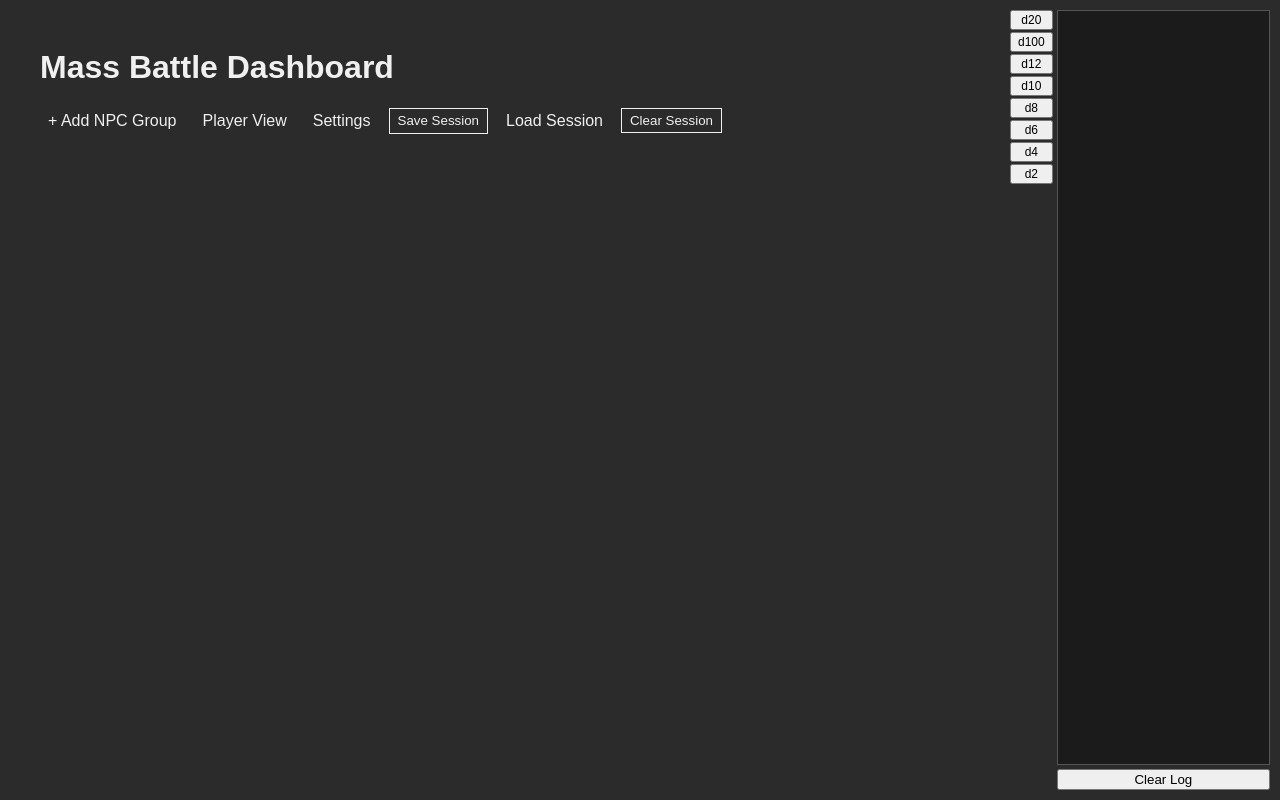
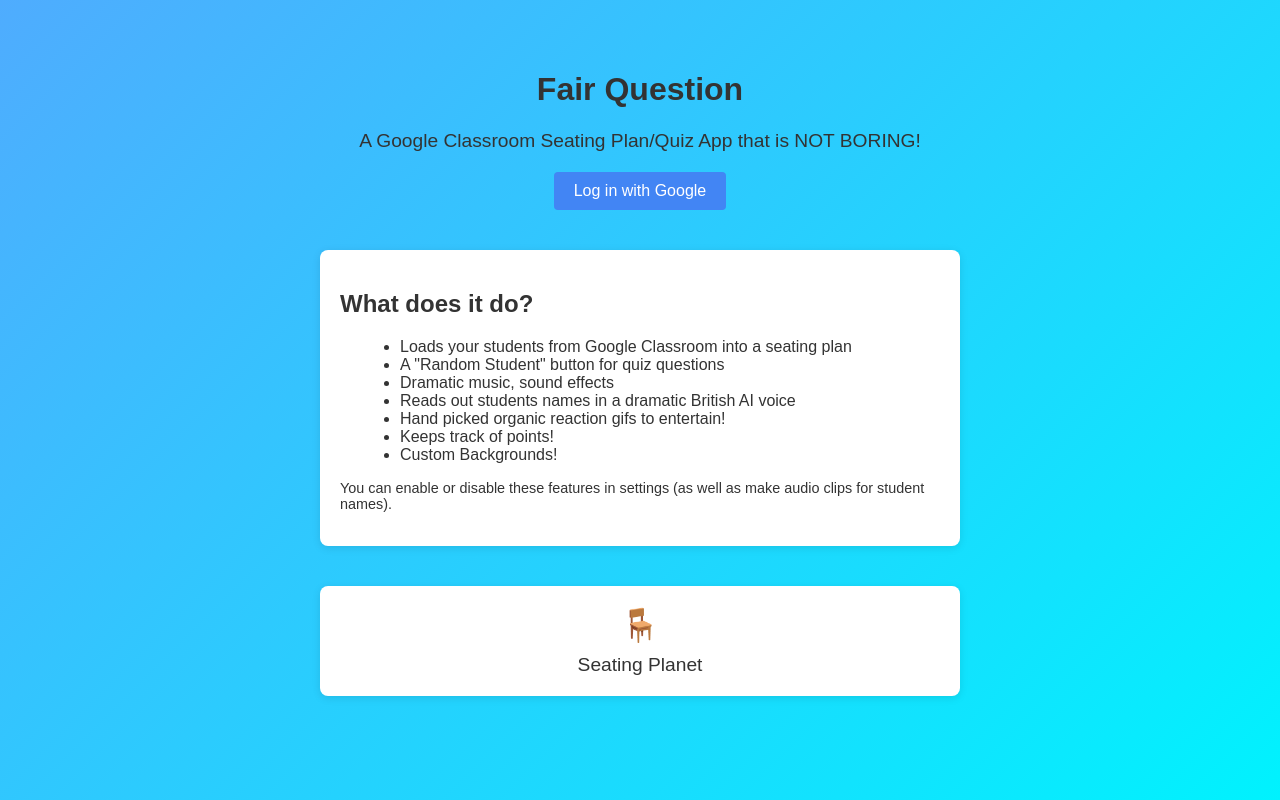
Before and after one commit to MrDMurray/bigbattle, a Flask app: page / in a window 1280 px wide. Run offline with Flask 3, Linux system fonts and the light colour scheme.

Commit message:
Add landing page and gating for Seating Planet

```diff
--- a/app.py
+++ b/app.py
@@ -94,12 +94,20 @@
            filename.rsplit('.', 1)[1].lower() in ALLOWED_EXTENSIONS
 
 @app.route('/', methods=['GET'])
-def index():
+def home():
+    return render_template('index.html')
+
+@app.route('/seating', methods=['GET'])
+def seating():
+    return render_template('seating.html')
+
+@app.route('/battle', methods=['GET'])
+def battle():
     # Calculate total HP for each group before rendering
     for g in npc_groups:
         g["total_hp"] = sum(n.hp for n in g.get("npcs", []))
         g["count"] = len(g.get("npcs", []))
-    return render_template("index.html", groups=npc_groups, settings=settings)
+    return render_template("battle.html", groups=npc_groups, settings=settings)
 
 
 @app.route('/player_view', methods=['GET'])
@@ -176,7 +184,7 @@
     }
     npc_groups.append(group)
     next_id += 1
-    return redirect(url_for('index'))
+    return redirect(url_for('battle'))
 
 
 @app.route('/save_template', methods=['POST'])
@@ -207,7 +215,7 @@
 def delete_group(group_id):
     global npc_groups
     npc_groups = [g for g in npc_groups if g['id'] != group_id]
-    return redirect(url_for('index'))
+    return redirect(url_for('battle'))
 
 
 @app.route('/delete_template/<int:template_id>', methods=['POST'])
@@ -229,7 +237,7 @@
         for g in npc_groups:
             if g['id'] == group_id:
                 g['icon'] = filename
-    return redirect(url_for('index'))
+    return redirect(url_for('battle'))
 
 
 def _serialize_groups():
@@ -305,7 +313,7 @@
     )
     conn.commit()
     conn.close()
-    return redirect(url_for('index'))
+    return redirect(url_for('battle'))
 
 
 @app.route('/load_session', methods=['GET'])
@@ -334,7 +342,7 @@
         npc_groups = _deserialize_groups(data.get('npc_groups', []))
         next_id = data.get('next_id', 1)
         settings.update(data.get('settings', {}))
-    return redirect(url_for('index'))
+    return redirect(url_for('battle'))
 
 
 @app.route('/clear_session', methods=['POST'])
@@ -342,7 +350,7 @@
     global npc_groups, next_id
     npc_groups = []
     next_id = 1
-    return redirect(url_for('index'))
+    return redirect(url_for('battle'))
 
 @app.route("/damage/<int:group_id>", methods=["POST"])
 def damage(group_id):
--- /dev/null
+++ b/static/css/landing.css
@@ -0,0 +1,80 @@
+body {
+  font-family: Arial, sans-serif;
+  margin: 0;
+  padding: 0;
+  min-height: 100vh;
+  display: flex;
+  flex-direction: column;
+  align-items: center;
+  background: linear-gradient(135deg, #4facfe, #00f2fe);
+  color: #333;
+}
+
+.hero {
+  text-align: center;
+  margin-top: 50px;
+}
+
+.tagline {
+  font-size: 1.2rem;
+  margin-bottom: 20px;
+}
+
+.google-btn {
+  background: #4285F4;
+  color: white;
+  border: none;
+  padding: 10px 20px;
+  border-radius: 4px;
+  cursor: pointer;
+  font-size: 1rem;
+}
+
+.features {
+  max-width: 600px;
+  background: white;
+  padding: 20px;
+  border-radius: 8px;
+  margin: 40px auto;
+  box-shadow: 0 2px 8px rgba(0,0,0,0.1);
+}
+
+.features ul {
+  list-style-type: disc;
+  margin-left: 20px;
+}
+
+.apps {
+  margin-bottom: 40px;
+}
+
+.app-card {
+  display: flex;
+  flex-direction: column;
+  align-items: center;
+  text-decoration: none;
+  background: white;
+  padding: 20px;
+  border-radius: 8px;
+  box-shadow: 0 2px 8px rgba(0,0,0,0.1);
+  color: #333;
+  transition: transform .2s;
+}
+
+.app-card:hover {
+  transform: scale(1.05);
+}
+
+.app-card .emoji {
+  font-size: 2rem;
+}
+
+.app-card .title {
+  margin-top: 10px;
+  font-size: 1.2rem;
+}
+
+.settings-note {
+  font-size: 0.9rem;
+  margin-top: 15px;
+}
--- /dev/null
+++ b/static/js/landing.js
@@ -0,0 +1,25 @@
+document.addEventListener('DOMContentLoaded', () => {
+  const loginBtn = document.getElementById('login-btn');
+  const seatingLink = document.getElementById('seating-link');
+
+  const updateButton = () => {
+    if (localStorage.getItem('loggedIn') === 'true') {
+      loginBtn.textContent = 'Logged in with Google';
+      loginBtn.disabled = true;
+    }
+  };
+
+  loginBtn.addEventListener('click', () => {
+    localStorage.setItem('loggedIn', 'true');
+    updateButton();
+  });
+
+  seatingLink.addEventListener('click', (e) => {
+    if (localStorage.getItem('loggedIn') !== 'true') {
+      e.preventDefault();
+      alert('Please log in with Google before visiting Seating Planet.');
+    }
+  });
+
+  updateButton();
+});
--- a/templates/index.html
+++ b/templates/index.html
@@ -3,103 +3,36 @@
 <head>
   <meta charset="UTF-8">
   <meta name="viewport" content="width=device-width, initial-scale=1.0">
-  <title>Mass Battle Dashboard</title>
-  <link rel="stylesheet" href="{{ url_for('static', filename='css/style.css') }}">
+  <title>Fair Question</title>
+  <link rel="stylesheet" href="{{ url_for('static', filename='css/landing.css') }}">
 </head>
 <body>
-  <div class="container">
-    <h1>Mass Battle Dashboard</h1>
-    <nav class="top-nav">
-      <a id="add-group-btn" href="{{ url_for('add_group_page') }}">+ Add NPC Group</a>
-      <a href="{{ url_for('player_view') }}" class="nav-link">Player View</a>
-      <a href="{{ url_for('settings_page') }}" class="nav-link">Settings</a>
-      <button id="save-session-btn" type="button">Save Session</button>
-      <a href="{{ url_for('load_session_page') }}" class="nav-link">Load Session</a>
-      <form action="{{ url_for('clear_session') }}" method="post"><button type="submit">Clear Session</button></form>
+  <header class="hero">
+    <h1>Fair Question</h1>
+    <p class="tagline">A Google Classroom Seating Plan/Quiz App that is NOT BORING!</p>
+    <button id="login-btn" class="google-btn">Log in with Google</button>
+  </header>
+  <main>
+    <section class="features">
+      <h2>What does it do?</h2>
+      <ul>
+        <li>Loads your students from Google Classroom into a seating plan</li>
+        <li>A "Random Student" button for quiz questions</li>
+        <li>Dramatic music, sound effects</li>
+        <li>Reads out students names in a dramatic British AI voice</li>
+        <li>Hand picked organic reaction gifs to entertain!</li>
+        <li>Keeps track of points!</li>
+        <li>Custom Backgrounds!</li>
+      </ul>
+      <p class="settings-note">You can enable or disable these features in settings (as well as make audio clips for student names).</p>
+    </section>
+    <nav class="apps">
+      <a id="seating-link" href="{{ url_for('seating') }}" class="app-card">
+        <span class="emoji">🪑</span>
+        <span class="title">Seating Planet</span>
+      </a>
     </nav>
-    <div id="groups">
-      {% for g in groups %}
-      <div class="group" id="group-{{ g.id }}" data-str="{{ g.abilities['STR'] }}" data-dex="{{ g.abilities['DEX'] }}" data-con="{{ g.abilities['CON'] }}" data-int="{{ g.abilities['INT'] }}" data-wis="{{ g.abilities['WIS'] }}" data-cha="{{ g.abilities['CHA'] }}">
-        <div class="grid">
-          {% for i in range(g.count) %}
-          {% set npc = g.npcs[i] %}
-          <div class="cell" data-max-hp="{{ npc.max_hp }}" data-index="{{ i }}">
-            <span class="hp-label">{{ npc.hp }}</span>
-            <img src="{{ url_for('static', filename='icons/' + (g.icon if g.icon else 'default_icon.png')) }}"
-                 onerror="this.onerror=null;this.src='{{ url_for('static', filename='icons/default_icon.png') }}';" />
-            {% if settings.dm_view_health_bar %}
-            {% set pct = (npc.hp / npc.max_hp * 100) if npc.max_hp else 100 %}
-            <div class="hp-bar {{ 'green' if pct>=76 else 'yellow' if pct>=50 else 'orange' if pct>=25 else 'red' }}"></div>
-            {% endif %}
-          </div>
-          {% endfor %}
-        </div>
-        <div class="info">
-          <h2>{{ g.name }}</h2>
-          <div class="stats-row">
-            <span>Total Group HP: {{ g.total_hp }} Enemies Remaining: {{ g.count }}</span>
-
-			<form class="attack-form" data-group-name="{{ g.name }}" data-attack-name="{{ g.attack_name }}" action="{{ url_for('attack', group_id=g.id) }}" method="post">
-              <button type="submit">{{ g.attack_name or 'Attack' }}</button>
-              <span class="attack-die">(1d20{% if g.attack_bonus %}+{{ g.attack_bonus }}{% endif %})</span><br>
-              <label class="adv-option"><input type="checkbox" name="advantage">Adv</label>
-              <label class="adv-option"><input type="checkbox" name="disadvantage">Dis</label>
-              <label class="adv-option"><input type="checkbox" name="reach">Reach</label>
-              <label class="adv-option"><input type="checkbox" name="ai">AI</label>
-            </form>
-            <form class="damage-form" action="{{ url_for('damage', group_id=g.id) }}" method="post">
-              <input type="number" name="damage" value="1" min="0" />
-              <button type="submit">Reduce Mob HP</button>
-            </form>
-            <p class="player-ac">Player AC:
-              <button type="button" class="ac-btn ac-dec" data-id="{{ g.id }}">-</button>
-              <span class="ac-value">{{ g.ac }}</span>
-              <button type="button" class="ac-btn ac-inc" data-id="{{ g.id }}">+</button>
-            </p>
-          </div>
-          <div class="attack-result" id="result-{{ g.id }}"></div>
-          <div class="saves-section">
-            <h3>Saving Throws</h3>
-            <div class="saves-row">
-              <label>Save DC <input type="number" class="save-dc" value="10" /></label>
-              <button type="button" class="save-btn" data-ability="STR">STR</button>
-              <button type="button" class="save-btn" data-ability="DEX">DEX</button>
-              <button type="button" class="save-btn" data-ability="CON">CON</button>
-              <button type="button" class="save-btn" data-ability="INT">INT</button>
-              <button type="button" class="save-btn" data-ability="WIS">WIS</button>
-              <button type="button" class="save-btn" data-ability="CHA">CHA</button>
-            </div>
-          </div>
-          <div class="menu">
-            <button class="menu-btn" type="button">&#8942;</button>
-            <div class="menu-content">
-              <button class="delete-btn small-btn" data-id="{{ g.id }}">Delete Group</button>
-              <form class="upload-form" action="{{ url_for('upload_icon', group_id=g.id) }}" method="post" enctype="multipart/form-data">
-                <input type="file" name="icon" accept="image/*" class="file-input" />
-              </form>
-            </div>
-          </div>
-        </div>
-      </div>
-      {% endfor %}
-    </div>
-  </div>
-  <div id="log-container">
-    <div id="dice-buttons">
-      <button class="dice-btn" data-die="20">d20</button>
-      <button class="dice-btn" data-die="100">d100</button>
-      <button class="dice-btn" data-die="12">d12</button>
-      <button class="dice-btn" data-die="10">d10</button>
-      <button class="dice-btn" data-die="8">d8</button>
-      <button class="dice-btn" data-die="6">d6</button>
-      <button class="dice-btn" data-die="4">d4</button>
-      <button class="dice-btn" data-die="2">d2</button>
-    </div>
-    <div id="log-column">
-      <div id="log"></div>
-      <button id="clear-log-btn" type="button">Clear Log</button>
-    </div>
-  </div>
-  <script src="{{ url_for('static', filename='js/script.js') }}"></script>
+  </main>
+  <script src="{{ url_for('static', filename='js/landing.js') }}"></script>
 </body>
 </html>
--- a/templates/load_session.html
+++ b/templates/load_session.html
@@ -10,7 +10,7 @@
   <div class="container">
     <h1>Load Session</h1>
     <nav class="top-nav">
-      <a href="{{ url_for('index') }}" class="nav-link">Home</a>
+      <a href="{{ url_for('battle') }}" class="nav-link">Home</a>
     </nav>
     <ul>
       {% for s in sessions %}
--- a/templates/player_view.html
+++ b/templates/player_view.html
@@ -10,7 +10,7 @@
   <div class="container">
     <h1>Player View</h1>
     <nav class="top-nav">
-      <a href="{{ url_for('index') }}" class="nav-link">DM View</a>
+      <a href="{{ url_for('battle') }}" class="nav-link">DM View</a>
       <a href="{{ url_for('settings_page') }}" class="nav-link">Settings</a>
     </nav>
     <div id="groups">
--- a/templates/settings.html
+++ b/templates/settings.html
@@ -27,7 +27,7 @@
       <button type="submit">Save Settings</button>
     </form>
     <nav class="top-nav">
-      <a href="{{ url_for('index') }}">Back to DM View</a>
+      <a href="{{ url_for('battle') }}">Back to DM View</a>
     </nav>
   </div>
 </body>
```
Also changed, not shown: templates/battle.html (added, +105 -0 lines), templates/seating.html (added, +12 -0 lines).
